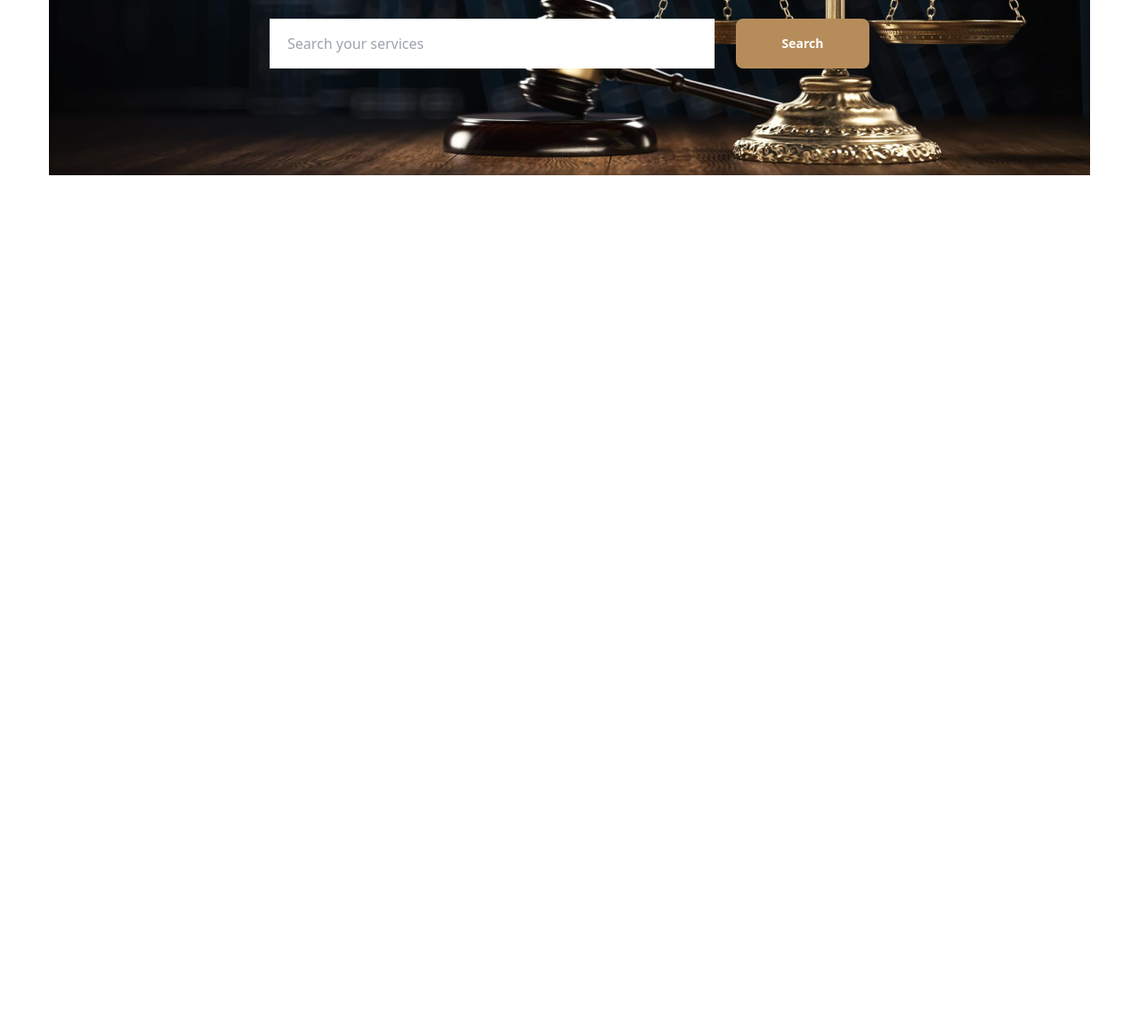
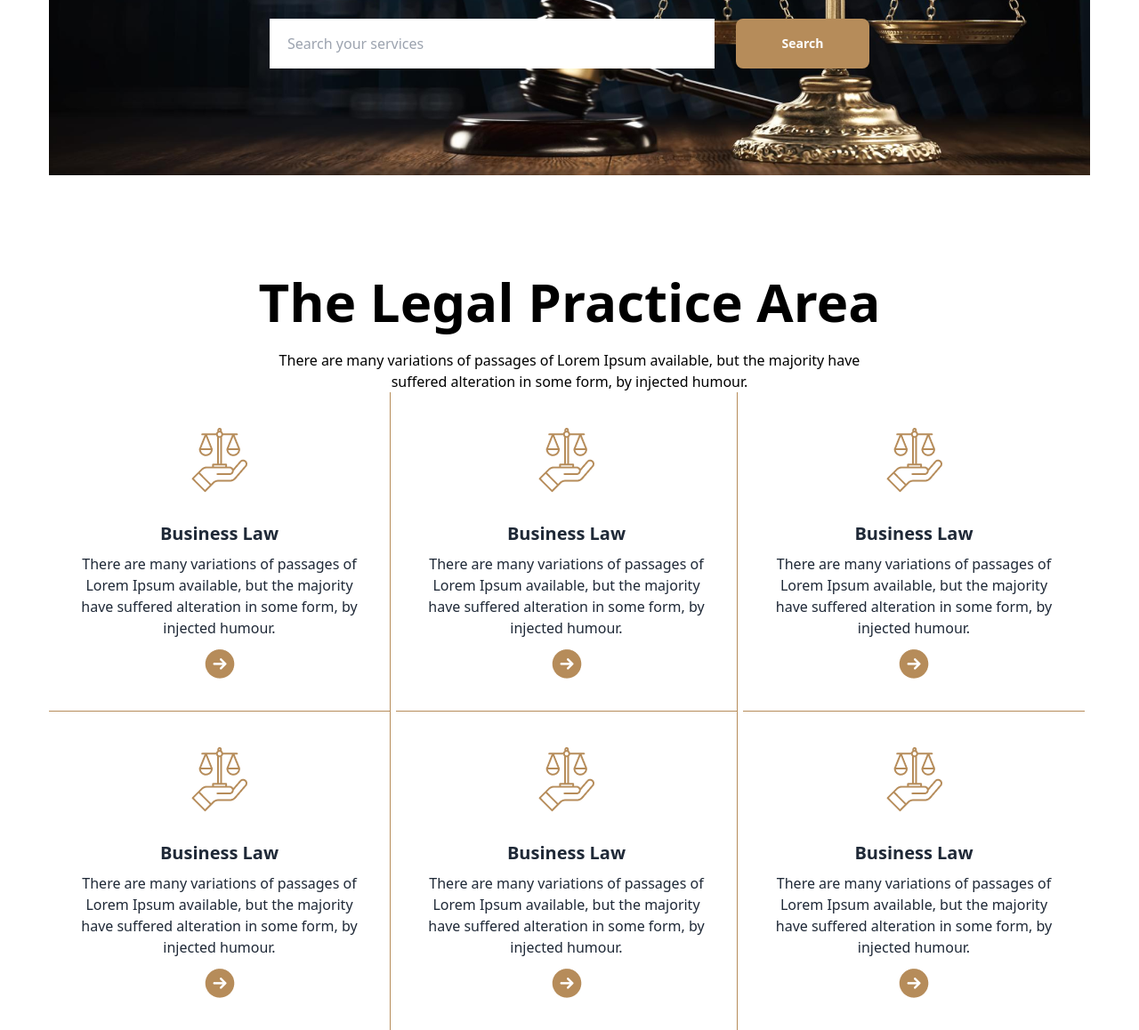
Before and after one commit to shuvoredsky/Legal-Solution, a plain HTML site: page index.html in a window 1280 px wide. Shown: the part 519-1677 px from the top of the page at 89% size. Before the commit the page ends 800 px from the top, so only its background shows below. Drawn offline with nearby package versions, Linux system fonts and the light colour scheme.

Commit message:
legal card updated

```diff
--- a/index.html
+++ b/index.html
@@ -70,7 +70,7 @@
                 <p class="text-center text-white mb-6">There are many variations of passages of Lorem Ipsum available, but the majority <br> have suffered alteration in some form, by injected humour.</p>
                 <div class="flex justify-center items-center mb-6 gap-6">
                     <dev><input type="text" name="" placeholder="Search your services" class="pl-5 lg:w-[500px] h-14"></dev>
-                    <dev><button class="btn border-none bg-[#B68C5A] text-white w-[150px] h-14">Search</button></dev>
+                    <dev><button class="btn border-none bg-[#B68C5A] text-white lg:w-[150px] h-14">Search</button></dev>
                 </div>
             </div>
          </section>
@@ -79,6 +79,108 @@
 
     <main>
 
+        <!-- legal practice part -->
+
+        <section class="lg:w-[1170px] mx-auto">
+            <h1 class="text-center text-black lg:text-6xl text-3xl font-bold mt-16 lg:mt-28">The Legal Practice Area</h1>
+            <p class="text-center text-black px-10 lg:px-0 mt-6">There are many variations of passages of Lorem Ipsum available, but the majority have <br> suffered alteration in some form, by injected humour.</p>
+
+            <!-- legal card part -->
+             <div class="grid lg:grid-cols-3 grid-cols-1">
+                    <div class="card bg-base-100 w-96 lg:border-r border-b border-[#B68C5A] rounded-none">
+                        <figure class="px-10 pt-10">
+                          <img
+                            src="images/education.png"
+                            alt="Shoes"
+                            class="" />
+                        </figure>
+                        <div class="card-body items-center text-center">
+                          <h2 class="card-title">Business Law</h2>
+                          <p>There are many variations of passages of Lorem Ipsum available, but the majority have suffered alteration in some form, by injected humour.</p>
+                          <div class="card-actions">
+                            <a href=""><img src="images/Frame.png" alt=""></a>
+                          </div>
+                        </div>
+                      </div>
+                      <div class="card bg-base-100 w-96 lg:border-r border-b border-[#B68C5A] rounded-none">
+                        <figure class="px-10 pt-10">
+                          <img
+                            src="images/education.png"
+                            alt="Shoes"
+                            class="" />
+                        </figure>
+                        <div class="card-body items-center text-center">
+                          <h2 class="card-title">Business Law</h2>
+                          <p>There are many variations of passages of Lorem Ipsum available, but the majority have suffered alteration in some form, by injected humour.</p>
+                          <div class="card-actions">
+                            <a href=""><img src="images/Frame.png" alt=""></a>
+                          </div>
+                        </div>
+                      </div>
+                    <div class="card bg-base-100 w-96 border-b border-[#B68C5A] rounded-none">
+                        <figure class="px-10 pt-10">
+                          <img
+                            src="images/education.png"
+                            alt="Shoes"
+                            class="" />
+                        </figure>
+                        <div class="card-body items-center text-center">
+                          <h2 class="card-title">Business Law</h2>
+                          <p>There are many variations of passages of Lorem Ipsum available, but the majority have suffered alteration in some form, by injected humour.</p>
+                          <div class="card-actions">
+                            <a href=""><img src="images/Frame.png" alt=""></a>
+                          </div>
+                        </div>
+                      </div>
+                    <div class="card bg-base-100 w-96 lg:border-r lg:border-b-0 border-b border-[#B68C5A] rounded-none">
+                        <figure class="px-10 pt-10">
+                          <img
+                            src="images/education.png"
+                            alt="Shoes"
+                            class="" />
+                        </figure>
+                        <div class="card-body items-center text-center">
+                          <h2 class="card-title">Business Law</h2>
+                          <p>There are many variations of passages of Lorem Ipsum available, but the majority have suffered alteration in some form, by injected humour.</p>
+                          <div class="card-actions">
+                            <a href=""><img src="images/Frame.png" alt=""></a>
+                          </div>
+                        </div>
+                      </div>
+                    <div class="card bg-base-100 w-96 lg:border-r lg:border-b-0 border-b border-[#B68C5A] rounded-none">
+                        <figure class="px-10 pt-10">
+                          <img
+                            src="images/education.png"
+                            alt="Shoes"
+                            class="" />
+                        </figure>
+                        <div class="card-body items-center text-center">
+                          <h2 class="card-title">Business Law</h2>
+                          <p>There are many variations of passages of Lorem Ipsum available, but the majority have suffered alteration in some form, by injected humour.</p>
+                          <div class="card-actions">
+                            <a href=""><img src="images/Frame.png" alt=""></a>
+                          </div>
+                        </div>
+                      </div>
+                    <div class="card bg-base-100 w-96 border-[#B68C5A] rounded-none">
+                        <figure class="px-10 pt-10">
+                          <img
+                            src="images/education.png"
+                            alt="Shoes"
+                            class="" />
+                        </figure>
+                        <div class="card-body items-center text-center">
+                          <h2 class="card-title">Business Law</h2>
+                          <p>There are many variations of passages of Lorem Ipsum available, but the majority have suffered alteration in some form, by injected humour.</p>
+                          <div class="card-actions">
+                            <a href=""><img src="images/Frame.png" alt=""></a>
+                          </div>
+                        </div>
+                      </div>
+                    </div>
+
+        </section>
+
     </main>
 
     <footer>
```
